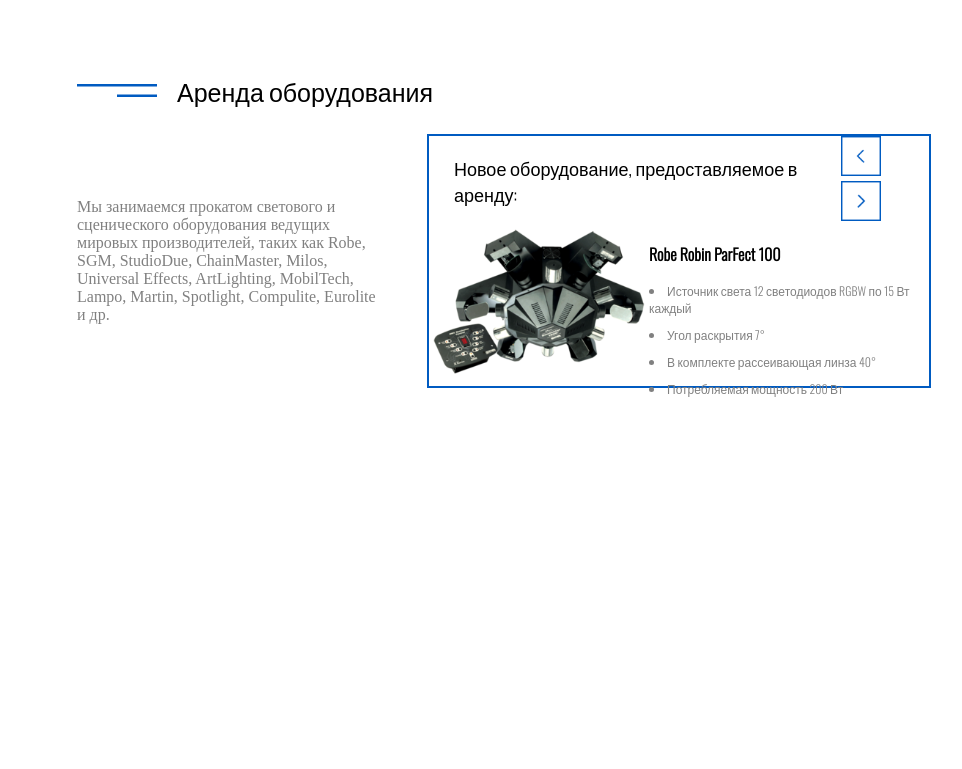
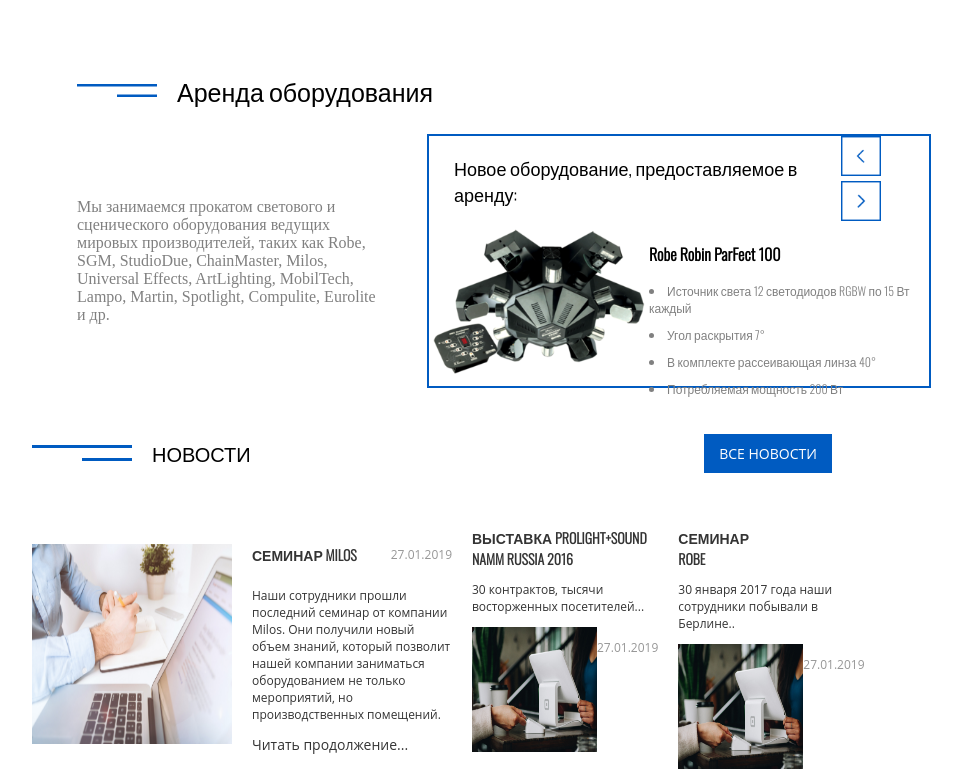
Before and after one commit to Lprses/Samylov-Mazyar, a plain HTML site: page Index.html in a window 1280 px wide. Shown: the part 1120-1889 px from the top of the page, without its empty margins (208-1170 px from the left). Before the commit the page ends 1517 px from the top, so only its background shows below. Drawn offline with nearby package versions, Linux system fonts and the light colour scheme.

Commit message:
Добавлен блок NEWS

```diff
--- a/Index.html
+++ b/Index.html
@@ -108,5 +108,54 @@
                 </div>
             </div>
         </div>
+
+        <!-- 4й блок -->
+
+        <div class="news">
+            <div class="news-header">
+                <div class="news-top__left">
+                    <img src="img/zxc.svg">
+                    <p>НОВОСТИ</p>
+                </div>
+                <a href="#" class="news-btn">ВСЕ НОВОСТИ</a>
+            </div>
+            <div class="news-main1">
+                <div class="main1-left">
+                    <img src="img/dd.jpg" alt="">
+                    <div class="main1__left__text">
+                        <div class="main1__left__text__top">
+                            <h1>семинар milos</h1>
+                            <p>27.01.2019</p>
+                        </div>
+                        <div class="main1__left__text__mid">
+                            <p>
+                                Наши сотрудники прошли последний семинар от компании Milos.
+                                Они получили новый объем знаний, который позволит нашей компании заниматься оборудованием не только мероприятий, но производственных помещений.
+                            </p>
+                            <a href="#">Читать продолжение...</a>
+                        </div>
+                    </div>
+                </div>
+
+                <div class="main2__right">
+                    <div class="main2__right__left">
+                        <h1>Выставка Prolight+Sound NAMM Russia 2016</h1>
+                        <p>30 контрактов, тысячи восторженных посетителей...</p>
+                        <div class="main2__right__left__down">
+                            <img src="img/cc.jpg" alt="">
+                            <p>27.01.2019</p>
+                        </div>
+                    </div>
+                    <div class="main2__right__left">
+                        <h1 class="main2__right__left2">Семинар Robe</h1>
+                        <p>30 января 2017 года наши сотрудники побывали в Берлине..</p>
+                        <div class="main2__right__left__down">
+                            <img src="img/cc.jpg" alt="">
+                            <p>27.01.2019</p>
+                        </div>
+                    </div>
+                </div>
+            </div>
+        </div>
 </body>
 </html>
--- a/css/style.css
+++ b/css/style.css
@@ -235,3 +235,133 @@
 .right-main li{
     margin-top:10px;
 }
+
+/* 4й блок*/
+.news {
+    margin-bottom: 100px;
+    width: 800px;
+    margin: 0 auto;
+    margin-top: 30px;
+}
+
+.news-header {
+    display: flex;
+    align-items: center;
+    justify-content: space-between;
+    margin-bottom: 30px;
+}
+
+.news-top__left {
+    display: flex;
+    align-items: center;
+}
+
+.news-top__left p {
+    font-family: 'Oswald', sans-serif;
+    font-size: 20px;
+    margin-left: 20px;
+}
+
+.news-btn {
+    text-decoration: none;
+    color: #fff;
+    background-color: #005BC1;
+    padding: 10px 15px;
+    font-size: 14px;
+    font-family: 'Open Sans', sans-serif;
+ }
+
+.news-main1 {
+    display: flex;
+}
+
+.main1-left {
+    display: flex;
+    width: 450px;
+    align-items: center;
+}
+
+.main1-left img {
+    width: 200px;
+    height: 200px;
+    margin-right: 20px;
+    padding: 0;
+}
+
+.main1__left__text {
+    padding-top: -20px;
+    width: 200px;
+}
+
+.main1__left__text__top {
+    display: flex;
+    align-items: center;
+    text-transform: uppercase;
+    font-family: 'Oswald', sans-serif;
+    justify-content: space-between;
+}
+
+.main1__left__text__top h1 {
+    color: #343434;
+    font-size: 14px;
+}
+
+.main1__left__text__top p {
+    color: #979797;
+    font-size: 12px;
+    font-family: 'Open Sans', sans-serif;
+}
+
+.main1__left__text__mid p {
+    font-size: 12px;
+    font-family: 'Open Sans', sans-serif;
+    color: #343434;
+}
+
+.main1__left__text__mid a {
+    text-decoration: none;
+    color: #343434;
+    font-family: 'Open Sans', sans-serif;
+    font-size: 14px;
+}
+
+
+.main2__right {
+    display: flex;
+}
+
+.main2__right__left {
+    margin-left: 20px;
+}
+
+.main2__right__left h1 {
+    color: #343434;
+    font-size: 14px;
+    font-family: 'Oswald', sans-serif;
+    text-transform: uppercase;
+}
+
+.main2__right__left2 {
+        width: 60px;
+}
+
+.main2__right__left p {
+    color: #343434;
+    font-size: 12px;
+    font-family: 'Open Sans', sans-serif;
+}
+
+.main2__right__left__down {
+    display: flex;
+}
+
+.main2__right__left__down img {
+    width: 125px;
+    height: 125px;
+}
+
+.main2__right__left__down p {
+    color: #979797;
+    font-size: 12px;
+    font-family: 'Open Sans', sans-serif;
+}
```
Also changed, not shown: img/cc.jpg (added), img/dd.jpg (added).
